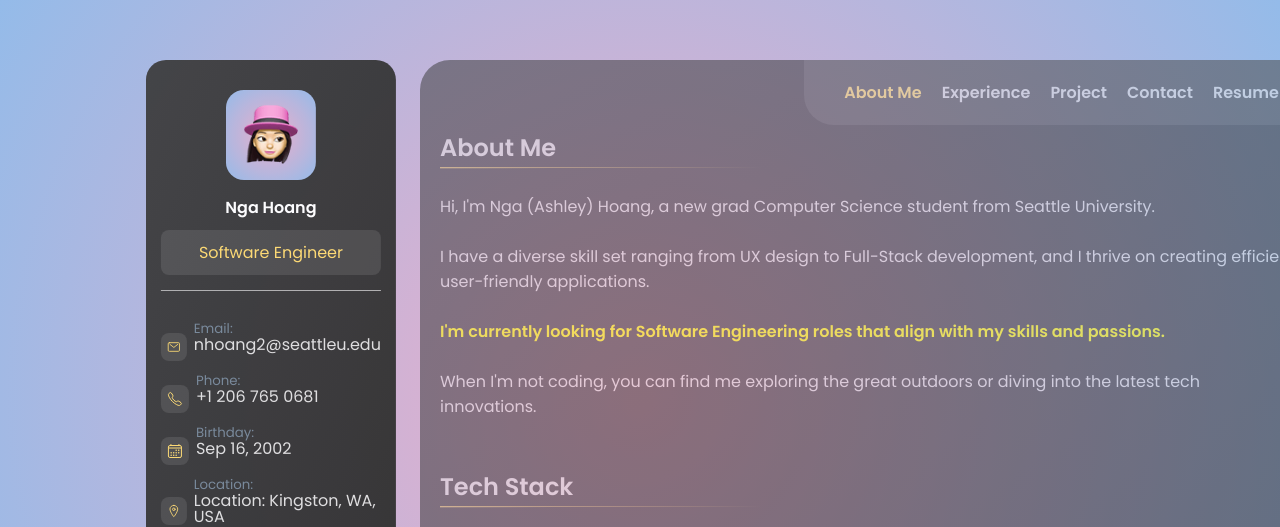
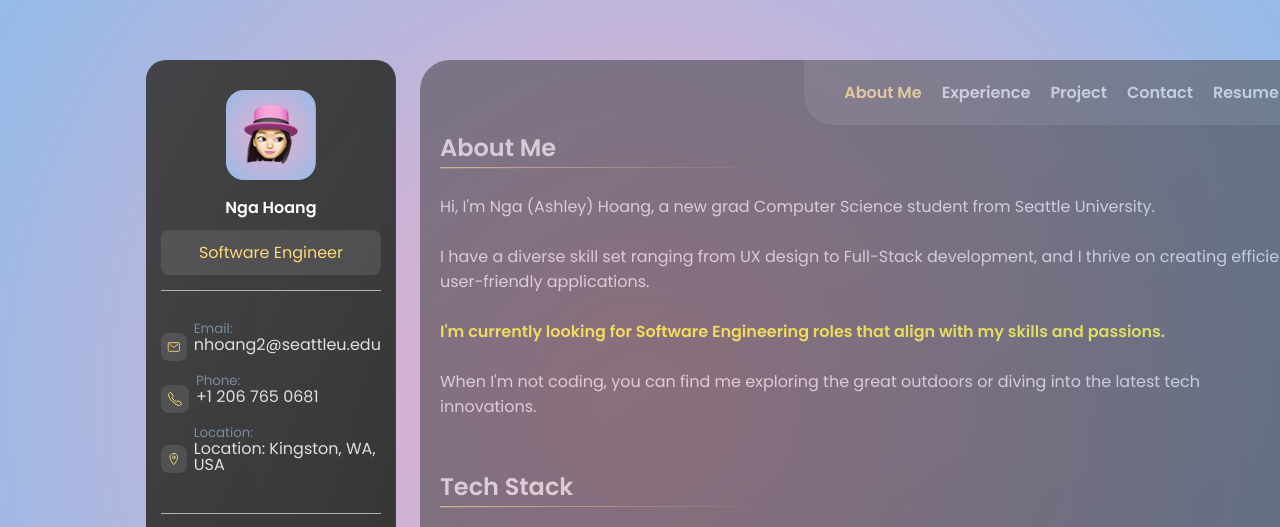
Before and after one commit to kiki092002/ngahoang, a plain HTML site: page index.html in a window 1280 px wide. Shown: the top 527 px of the page. Drawn offline with nearby package versions, Linux system fonts and the light colour scheme.

Commit message:
Update index.html

```diff
--- a/index.html
+++ b/index.html
@@ -104,10 +104,7 @@
           <ion-icon name="call-outline"></ion-icon>
           <p id="first">Phone: <span class="contact-link">+1 206 765 0681</span></p>
         </li>
-        <li class="contact-info">
-          <ion-icon name="calendar-outline"></ion-icon>
-          <p id="first">Birthday: <span class="contact-link">Sep 16, 2002</span></p>
-        </li>
+
         <li class="contact-info">
           <ion-icon name="location-outline"></ion-icon>
           <p id="first">Location: <span class="contact-link">Location: Kingston, WA, USA</span></p>
```
